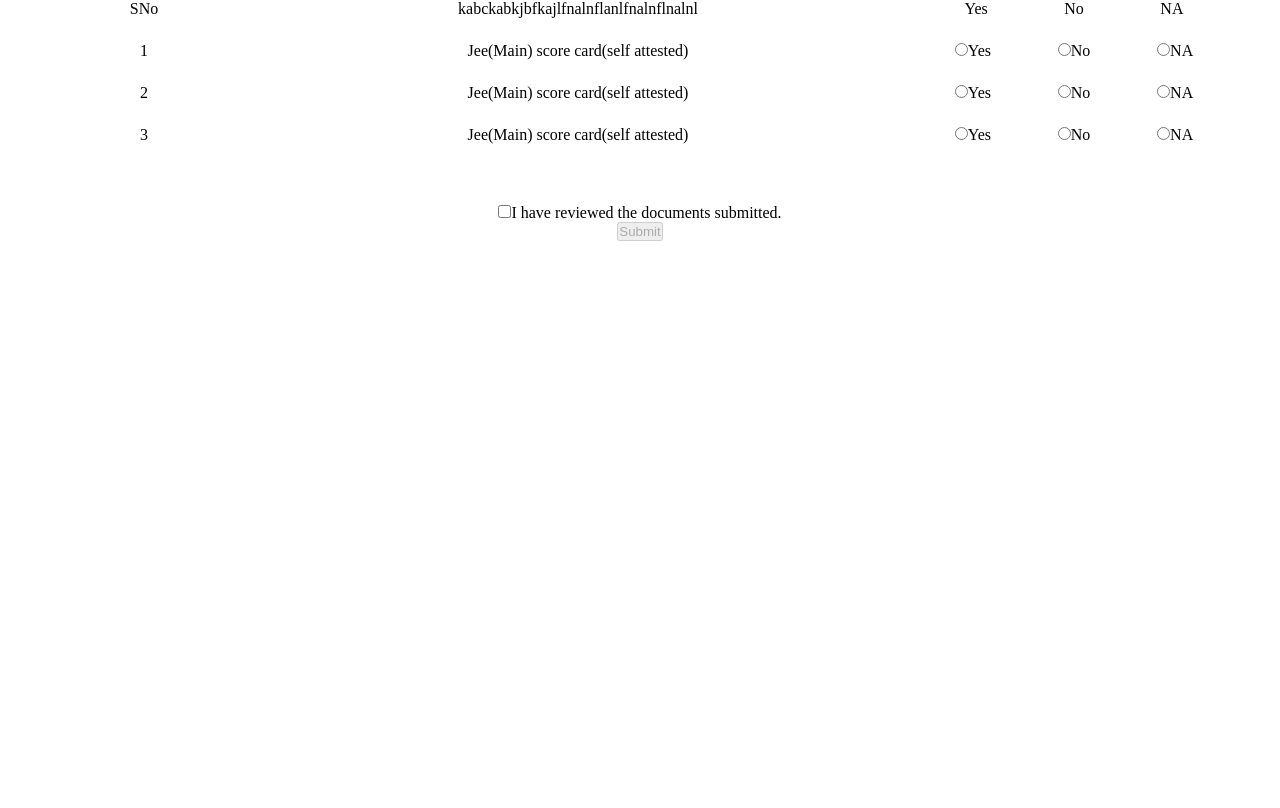
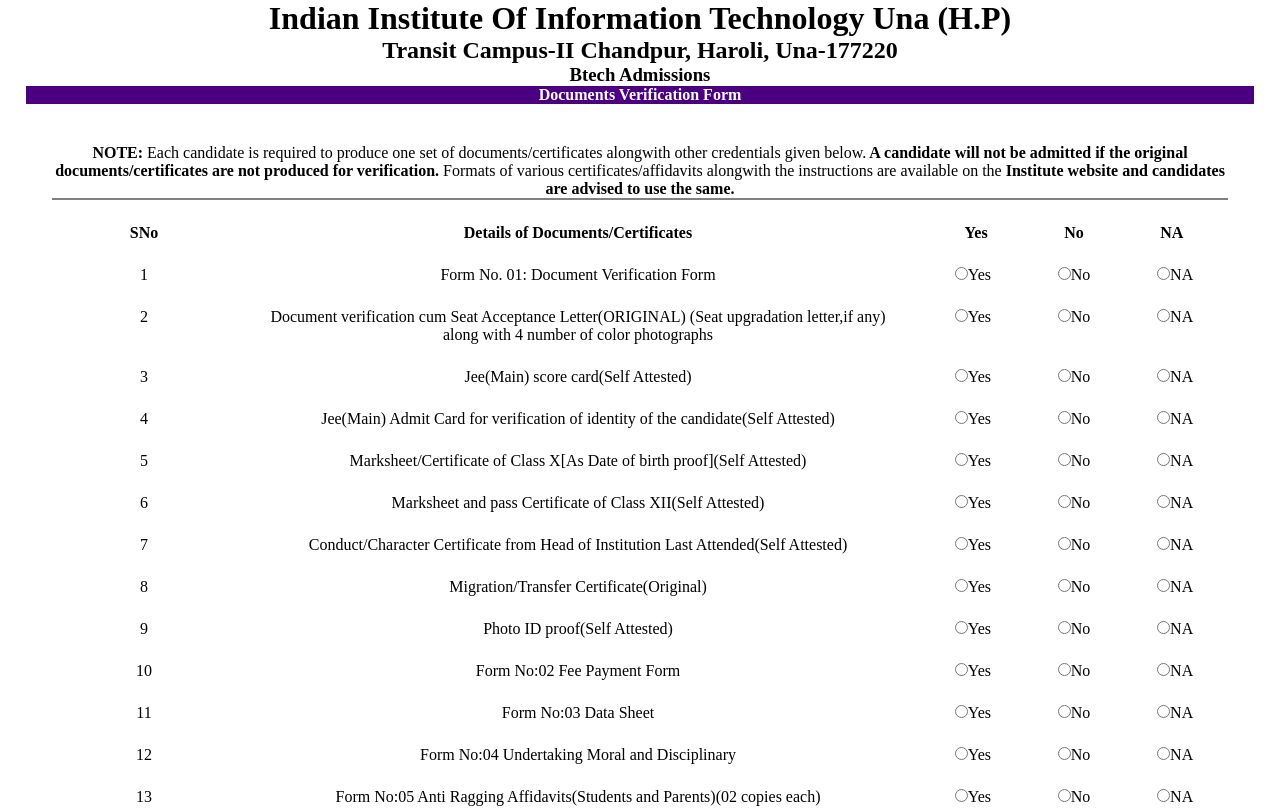
Before and after one commit to pkspyder007/admission-portal-iiitu, a React (Create React App) app in the folder client/: page /form1 in a window 1280 px wide. Shown: the top 808 px of the page. Built offline with nearby package versions, Linux system fonts and the light colour scheme; the HTML template or start-up script is replaced by a standard one.

Commit message:
completed form1/form3 styling

```diff
--- a/client/src/components/Field.jsx
+++ b/client/src/components/Field.jsx
@@ -6,24 +6,21 @@
   // const [form] = Form.useForm();
   return (
     <div className="field__container">
-      {/* <table>
-        <liead className="table__head">
-          <li>SNo</li>
-          <li>kabckabkjbfkajlfnalnflanlfnalnflnalnl</li>
+      <h1>Indian Institute Of Information Technology Una (H.P)</h1>
+      <h2>Transit Campus-II Chandpur, Haroli, Una-177220</h2>
+      <h3>Btech Admissions</h3>
+      <h4>Documents Verification Form</h4>
+      <p><strong>NOTE:</strong> Each candidate is required to produce one set of documents/certificates alongwith other credentials given below.
+      <strong> A candidate will not be admitted if the original documents/certificates are not produced for verification.</strong> Formats of various certificates/affidavits
+      alongwith the instructions are available on the <strong>Institute website and candidates are advised to use the same.</strong></p>
+      <ul style={{ fontWeight: "bold" }}>
+        <li>SNo</li>
+        <li>Details of Documents/Certificates</li>
+        <div style={{ display: "flex", justifyContent: "space-evenly" }}>
           <li>Yes</li>
           <li>No</li>
           <li>NA</li>
-        </liead>
-        <tbody className="table__body">{children}</tbody>
-      </table> */}
-      <ul>
-      <li>SNo</li>
-          <li>kabckabkjbfkajlfnalnflanlfnalnflnalnl</li>
-          <div style={{display: 'flex',justifyContent:'space-evenly'}}>
-          <li>Yes</li>
-          <li>No</li>
-          <li>NA</li>
-          </div>
+        </div>
       </ul>
       {children}
     </div>
--- a/client/src/css/Field.scss
+++ b/client/src/css/Field.scss
@@ -1,16 +1,18 @@
 .field__container{
-    // table{
-    //   width: 100%;
-    //   text-align: center;
-    // }
-    // display:grid;
-    // margin:0 20px;
-    // grid-template-rows: .5fr 7fr .5fr .5fr .5fr;
-    // text-align: center;
-    // ul{
-    //     display: flex;
-    //     // flex-direction: column;
-    // }
+  text-align: center;
+
+  h4{
+      font-weight: 800;
+      margin-bottom: 40px;
+      background-color:indigo;
+      color:white;
+      margin-left: 26px;
+      margin-right: 26px;
+  }
+  p{
+      margin:24px 52px;
+      border-bottom: 2px solid grey;
+  }
 
     ul {
         display:grid;
@@ -32,4 +34,5 @@
     display:flex;
     flex-direction: column;
     align-items: center;
+    padding-bottom: 52px;
 }
--- a/client/src/css/RegistrationForm.scss
+++ b/client/src/css/RegistrationForm.scss
@@ -6,9 +6,11 @@
   h3{
       text-align: center;
   }
-  h5{
+  h4{
       text-align: center;
       margin-bottom: 40px;
+      color:white;
+      background-color: indigo;
   }
   max-width: 1000px;
   margin:0 auto;
--- a/client/src/pages/Form1.jsx
+++ b/client/src/pages/Form1.jsx
@@ -10,17 +10,107 @@
   const [docs, setDocs] = useState([
     {
       sno: "1",
-      title: "Jee(Main) score card(self attested)",
+      title: "Form No. 01: Document Verification Form",
       res: "",
     },
     {
       sno: "2",
-      title: "Jee(Main) score card(self attested)",
+      title: "Document verification cum Seat Acceptance Letter(ORIGINAL) (Seat upgradation letter,if any) along with 4 number of color photographs",
       res: "",
     },
     {
       sno: "3",
-      title: "Jee(Main) score card(self attested)",
+      title: "Jee(Main) score card(Self Attested)",
+      res: "",
+    },
+    {
+      sno: "4",
+      title: "Jee(Main) Admit Card for verification of identity of the candidate(Self Attested)",
+      res: "",
+    },
+    {
+      sno: "5",
+      title: "Marksheet/Certificate of Class X[As Date of birth proof](Self Attested)",
+      res: "",
+    },
+    {
+      sno: "6",
+      title: "Marksheet and pass Certificate of Class XII(Self Attested)",
+      res: "",
+    },
+    {
+      sno: "7",
+      title: "Conduct/Character Certificate from Head of Institution Last Attended(Self Attested)",
+      res: "",
+    },
+    {
+      sno: "8",
+      title: "Migration/Transfer Certificate(Original)",
+      res: "",
+    },
+    {
+      sno: "9",
+      title: "Photo ID proof(Self Attested)",
+      res: "",
+    },
+    {
+      sno: "10",
+      title: "Form No:02 Fee Payment Form",
+      res: "",
+    },
+    {
+      sno: "11",
+      title: "Form No:03 Data Sheet",
+      res: "",
+    },
+    {
+      sno: "12",
+      title: "Form No:04 Undertaking Moral and Disciplinary",
+      res: "",
+    },
+    {
+      sno: "13",
+      title: "Form No:05 Anti Ragging Affidavits(Students and Parents)(02 copies each)",
+      res: "",
+    },
+    {
+      sno: "14",
+      title: "Form No:06 Institute Admit Card",
+      res: "",
+    },
+    {
+      sno: "15",
+      title: "Form No:07 Course Registration Form",
+      res: "",
+    },
+    {
+      sno: "16",
+      title: "Form No:08 Medical Fitness Certificate(Original)",
+      res: "",
+    },
+    {
+      sno: "17",
+      title: "Form No:09 Study Gap Affidavit",
+      res: "",
+    },
+    {
+      sno: "18",
+      title: "Form No:10 Valid Category Certificate(OBC/EWS/SC/ST) on JoSAA format [OBC-NCL Certificate must be issued on or after April 1,2020](Self Attested) (NOTE:The caste of candidate must be in state-wise central list) ",
+      res: "",
+    },
+    {
+      sno: "19",
+      title: "Form No:11 Undertaking in Required Format(for OBC-NCL Candidates Only) (Original)",
+      res: "",
+    },
+    {
+      sno: "20",
+      title: "Form No:12 Undertaking-OBC",
+      res: "",
+    },
+    {
+      sno: "21",
+      title: "Form No:13 Disability Certificate(if any)",
       res: "",
     },
   ]);
--- a/client/src/pages/Form3.jsx
+++ b/client/src/pages/Form3.jsx
@@ -100,7 +100,7 @@
     {/* <Upload {...uploadProps} onChange={onFileChange}>
       <Button>Upload</Button>
     </Upload> */}
-    <h5>Data Sheet(Session 2020-21)</h5>
+    <h4>Data Sheet(Session 2020-21)</h4>
       <Form
         className="form__body"
         {...formItemLayout}
```
Also changed, not shown: 3 other files (tests, documents, lock files or other folders).
